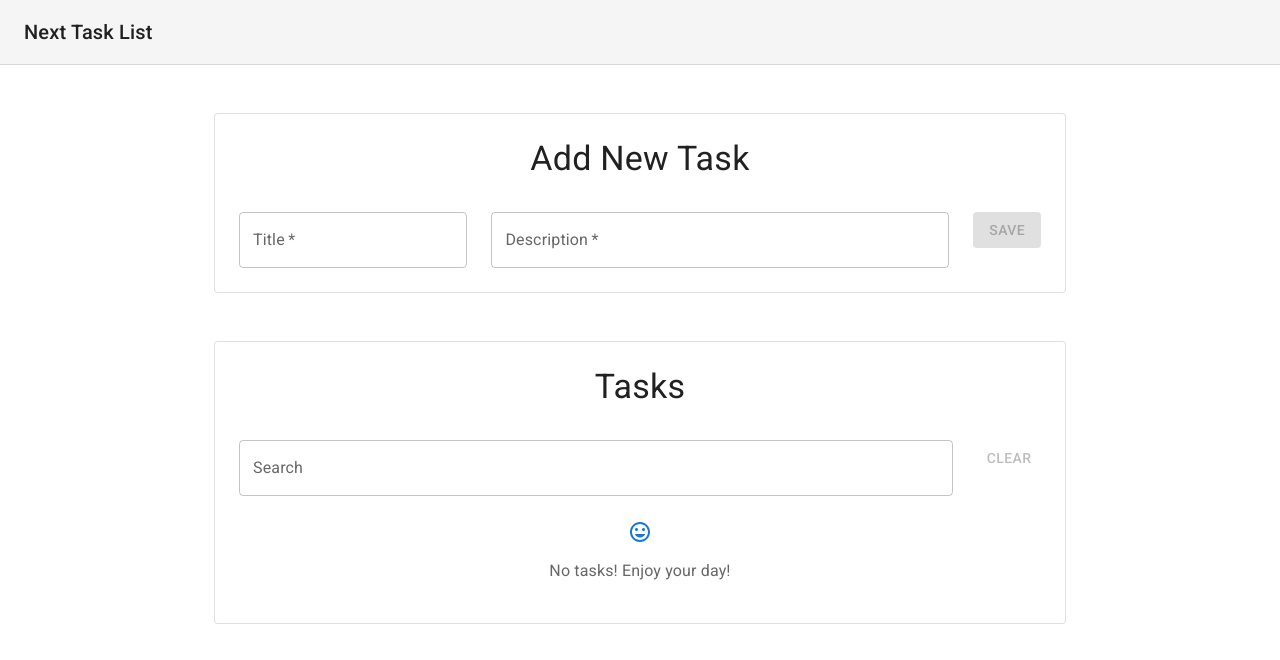
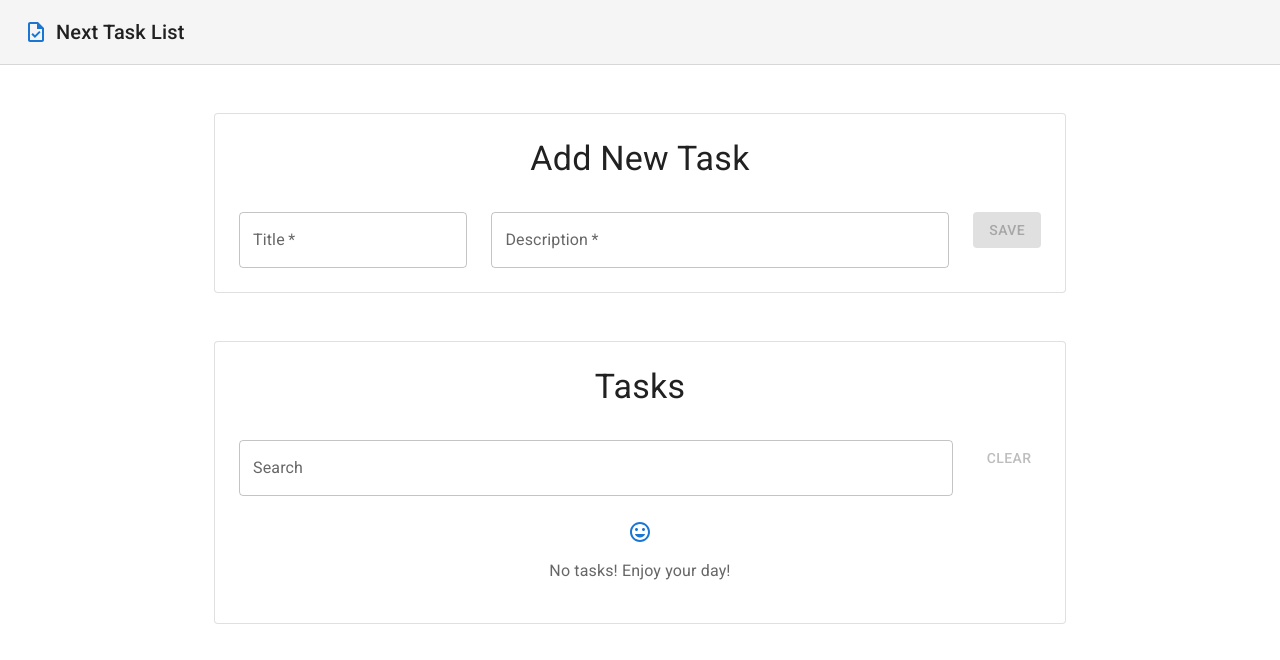
Before and after one commit to benjiekibblewhite/next-task-list, a Next.js app: page /next-task-list/ in a window 1280 px wide. Shown: the top 660 px of the page. Built offline with nearby package versions, Linux system fonts and the light colour scheme.

Commit message:
refactor the app bar, some style tweaks

```diff
--- a/src/components/TaskListitem/TaskListItem.tsx
+++ b/src/components/TaskListitem/TaskListItem.tsx
@@ -55,10 +55,10 @@ export function TaskListItem({ task }: ITaskListItemProps) {
       secondaryAction={
         <>
           <IconButton onClick={() => setEditMode(true)}>
-            <Edit />
+            <Edit color="action" />
           </IconButton>
           <IconButton onClick={handleDeleteTask}>
-            <Delete />
+            <Delete color={"primary"} />
           </IconButton>
         </>
       }
--- a/src/pages/_app.tsx
+++ b/src/pages/_app.tsx
@@ -4,13 +4,36 @@ import "@fontsource/roboto/300.css";
 import "@fontsource/roboto/400.css";
 import "@fontsource/roboto/500.css";
 import "@fontsource/roboto/700.css";
+import { TaskOutlined } from "@mui/icons-material";
+import { AppBar, Toolbar, Typography } from "@mui/material";
 import CssBaseline from "@mui/material/CssBaseline";
 import type { AppProps } from "next/app";
+import Head from "next/head";
 
 export default function App({ Component, pageProps }: AppProps) {
   return (
     <>
+      <Head>
+        <title>Next Task List</title>
+        <meta name="viewport" content="width=device-width, initial-scale=1" />
+        <link rel="icon" href="/favicon.ico" />
+      </Head>
       <CssBaseline />
+      <AppBar
+        color="default"
+        elevation={0}
+        sx={{
+          position: "relative",
+          borderBottom: (t) => `1px solid ${t.palette.divider}`,
+        }}
+      >
+        <Toolbar>
+          <TaskOutlined color="primary" />
+          <Typography variant="h6" color="inherit" noWrap ml={1}>
+            Next Task List
+          </Typography>
+        </Toolbar>
+      </AppBar>
       <TaskContextProvider>
         <Component {...pageProps} />
       </TaskContextProvider>
--- a/src/pages/index.tsx
+++ b/src/pages/index.tsx
@@ -1,38 +1,16 @@
 import { NewTaskForm } from "@/components/NewTaskForm/NewTaskForm";
 import { TaskList } from "@/components/TaskList/TaskList";
-import { AppBar, Container, Toolbar, Typography } from "@mui/material";
+import { Task, TaskOutlined } from "@mui/icons-material";
+import { AppBar, Container, Icon, Toolbar, Typography } from "@mui/material";
 import { Inter } from "next/font/google";
 import Head from "next/head";
 
 export default function Home() {
   return (
-    <>
-      <Head>
-        <title>Next Task List</title>
-        <meta name="viewport" content="width=device-width, initial-scale=1" />
-        <link rel="icon" href="/favicon.ico" />
-      </Head>
-      <>
-        <AppBar
-          color="default"
-          elevation={0}
-          sx={{
-            position: "relative",
-            borderBottom: (t) => `1px solid ${t.palette.divider}`,
-          }}
-        >
-          <Toolbar>
-            <Typography variant="h6" color="inherit" noWrap>
-              Next Task List
-            </Typography>
-          </Toolbar>
-        </AppBar>
-        <Container component="main" maxWidth="md">
-          <NewTaskForm />
-          <TaskList />
-        </Container>
-      </>
-    </>
+    <Container component="main" maxWidth="md">
+      <NewTaskForm />
+      <TaskList />
+    </Container>
   );
 }
 
```
